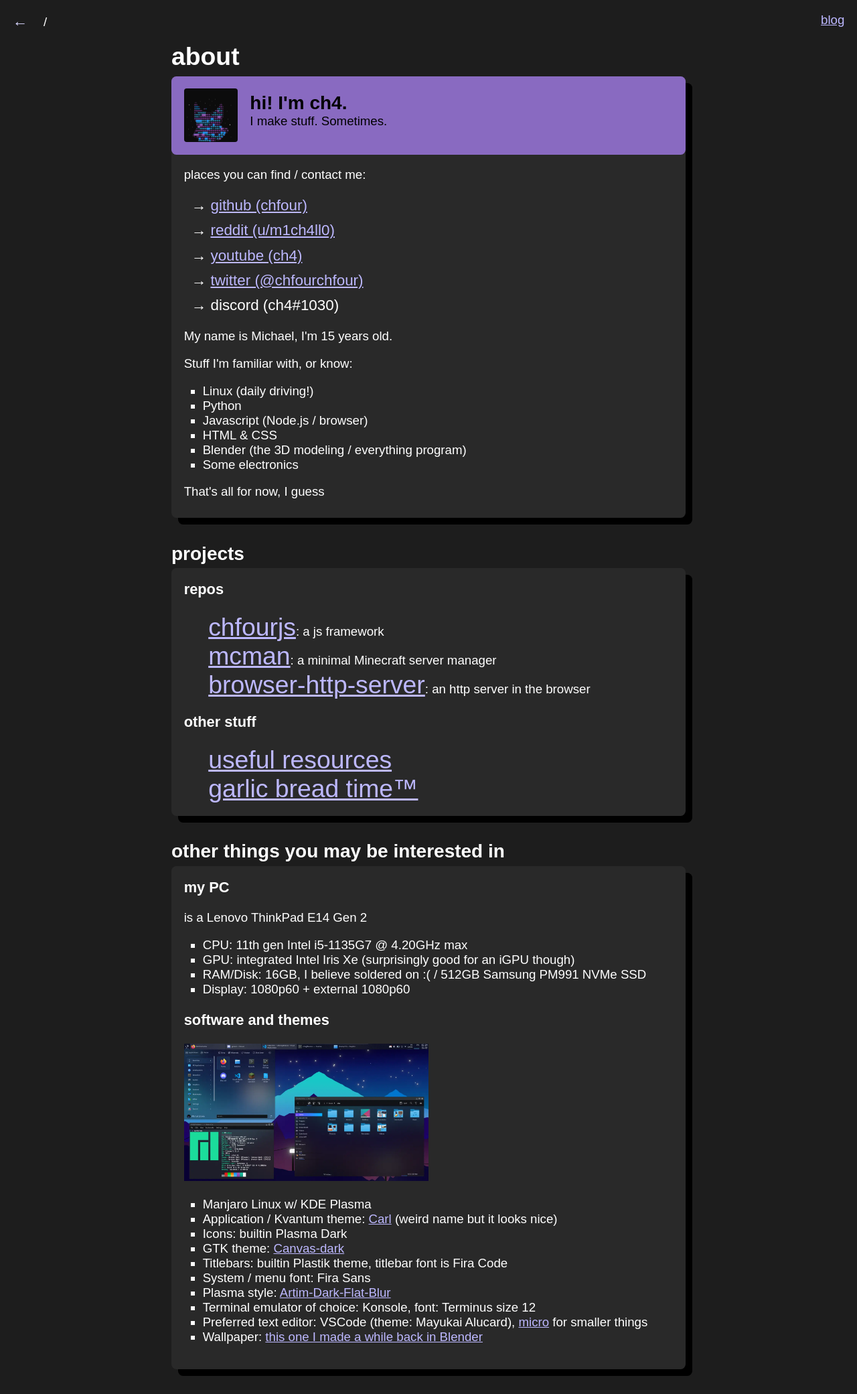
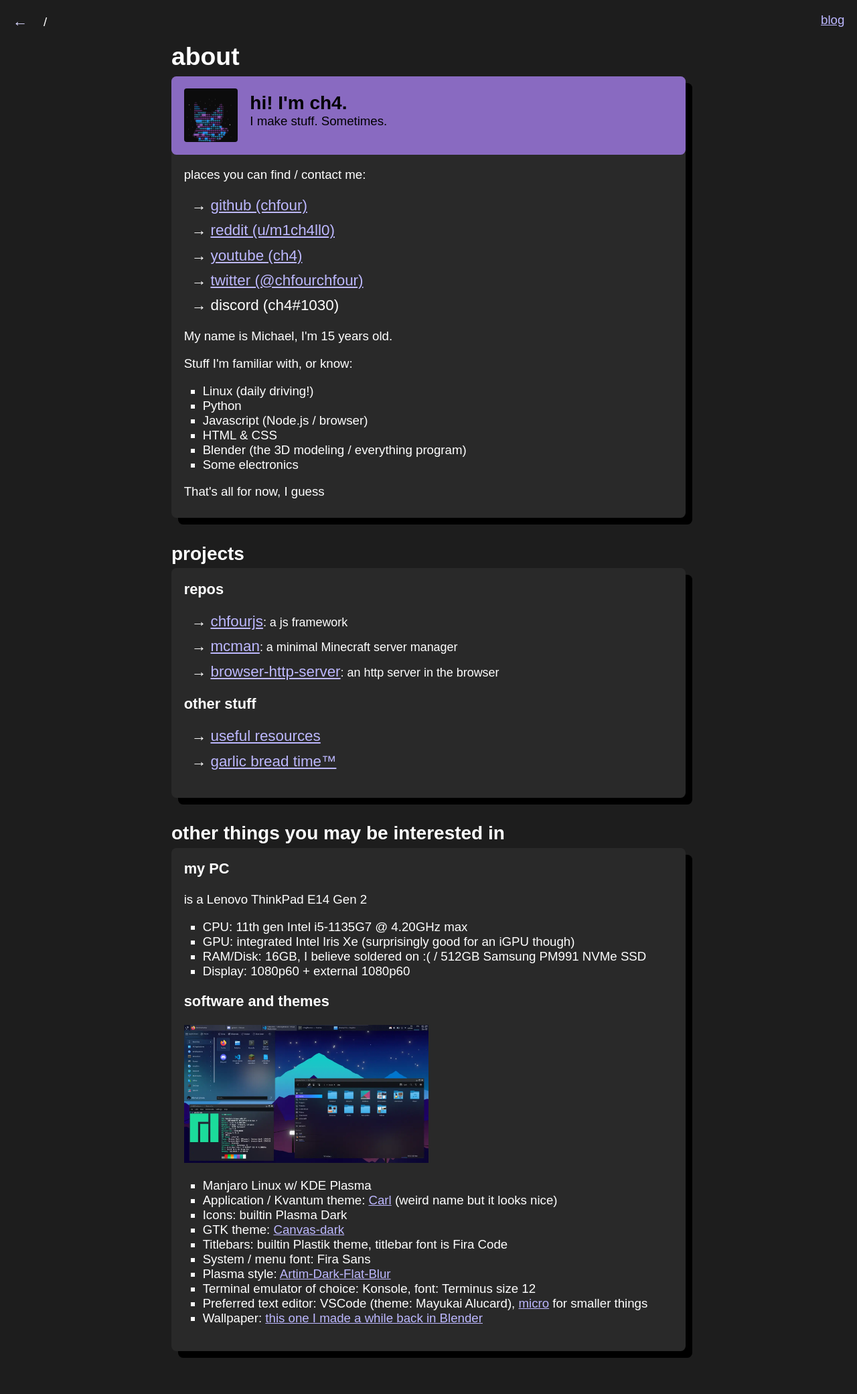
Before and after one commit to chfour/website-static, a Jekyll site: the page index.html, which Jekyll copies as it is, in a window 1280 px wide. Shown: the whole page at 67% size. Built offline with Jekyll 4.4.1, drawn with Linux system fonts in a browser that asks for light colours; after the commit the page ends 2054 px from its top, so only the background shows below that.

Commit message:
update .links-list to work on ul

```diff
--- a/index.html
+++ b/index.html
@@ -29,9 +29,6 @@
     .first > *:not(:first-child){
       margin: 1em;
     }
-
-    .aboutme-places > ul li:not(:last-child) { margin-bottom: 0.5em; }
-    .aboutme-places > ul li::before { content: "→ "; }
   </style>
 </head>
 
@@ -57,7 +54,7 @@
 
     <div class="aboutme-places">
       <p>places you can find / contact me:</p>
-      <ul style="padding-left: 0.5em; list-style-type: none; font-size: 1.2em;">
+      <ul class="links">
         <li><a href="https://github.com/chfour">github (chfour)</a></li>
         <li><a href="https://www.reddit.com/user/m1ch4ll0">reddit (u/m1ch4ll0)</a></li>
         <li><a href="https://www.youtube.com/channel/UCVpfFwVNW1O5aip8AFMojpA">youtube (ch4)</a></li>
@@ -82,16 +79,16 @@
   <h2 class="section-header">projects</h2>
   <div class="card section">
     <h3>repos</h3>
-    <div class="links-list">
-      <span><a href="/chfourjs/">chfourjs</a><span style="font-size: 0.5em">: a js framework</span></span>
-      <span><a href="https://github.com/chfour/mcman">mcman</a><span style="font-size: 0.5em">: a minimal Minecraft server manager</span></span>
-      <span><a href="https://github.com/chfour/browser-http-server">browser-http-server</a><span style="font-size: 0.5em">: an http server in the browser</span></span>
-    </div>
+    <ul class="links">
+      <li><a href="/chfourjs/">chfourjs</a><span style="font-size: 0.8em">: a js framework</span></li>
+      <li><a href="https://github.com/chfour/mcman">mcman</a><span style="font-size: 0.8em">: a minimal Minecraft server manager</span></li>
+      <li><a href="https://github.com/chfour/browser-http-server">browser-http-server</a><span style="font-size: 0.8em">: an http server in the browser</span></li>
+    </ul>
     <h3>other stuff</h3>
-    <div class="links-list">
-      <a href="/resources/">useful resources</a>
-      <a href="/garlic-bread-time/">garlic bread time&trade;</a>
-    </div>
+    <ul class="links">
+      <li><a href="/resources/">useful resources</a></li>
+      <li><a href="/garlic-bread-time/">garlic bread time&trade;</a></li>
+    </ul>
   </div>
 
   <h2 class="section-header">other things you may be interested in</h2>
@@ -122,5 +119,4 @@
   </div>
   </div>
 </body>
-
 </html>
--- a/posts.html
+++ b/posts.html
@@ -12,9 +12,9 @@
 </head>
 <body style="margin: 0;">
   <p class="navbar"><a href="/" class="backbutton">&larr;</a> <span class="navbar-path">/posts.html</span></p>
-  <ul>
+  <ul class="links">
     {% for post in site.posts %}
-    <li><a href="{{ post.url }}">{{ post.title }}</a></li>
+    <li><a href="{{ post.url }}">{{ post.title }}</a> | {{ post.date | date: "%a %b %d %Y" }}</li>
     {% endfor %}
   </ul>
 </body>
--- a/style.css
+++ b/style.css
@@ -56,6 +56,10 @@ code, pre {
     border-radius: 0.2em;
 }
 
+ul {
+    padding-left: 1.5em;
+    list-style-type: square;
+}
 
 a[href="../"], a.backbutton{
     color: var(--color-link-nav);
@@ -71,13 +75,14 @@ a[href="../"], a.backbutton{
     padding-left: 1em;
 }
 
-.links-list {
-    display: grid;
-    grid-auto-rows: auto;
-    padding-left: 5%;
+ul.links {
+    list-style: none;
+    padding-left: 0.5em;
     align-content: center;
-    font-size: 2em;
+    font-size: 1.2em;
 }
+ul.links li:not(:last-child) { margin-bottom: 0.5em; }
+ul.links li::before { content: "→ "; }
 
 .card {
     width: max-content;
@@ -86,13 +91,13 @@ a[href="../"], a.backbutton{
     border-radius: 0.4em;
     box-sizing: border-box;
 }
-.card > *:first-child {
+.card > :first-child {
     margin-top: 0;
 }
 
 .section {
     width: 100%;
-    background-color: var(--color-bg-sec);
+    background-color: var(--color-bg-sec, #292929);
     box-shadow: 10px 10px 0px black;
 }
 .section-header {
@@ -113,8 +118,3 @@ a[href="../"], a.backbutton{
         width: 60%;
     }
 }
-
-ul {
-    padding-left: 1.5em;
-    list-style-type: square;
-}
```
Also changed, not shown: _posts/2021-07-12-test.md (+16 -17 lines), .markdownlint.json (added), 404.html (line endings or trailing spaces).
